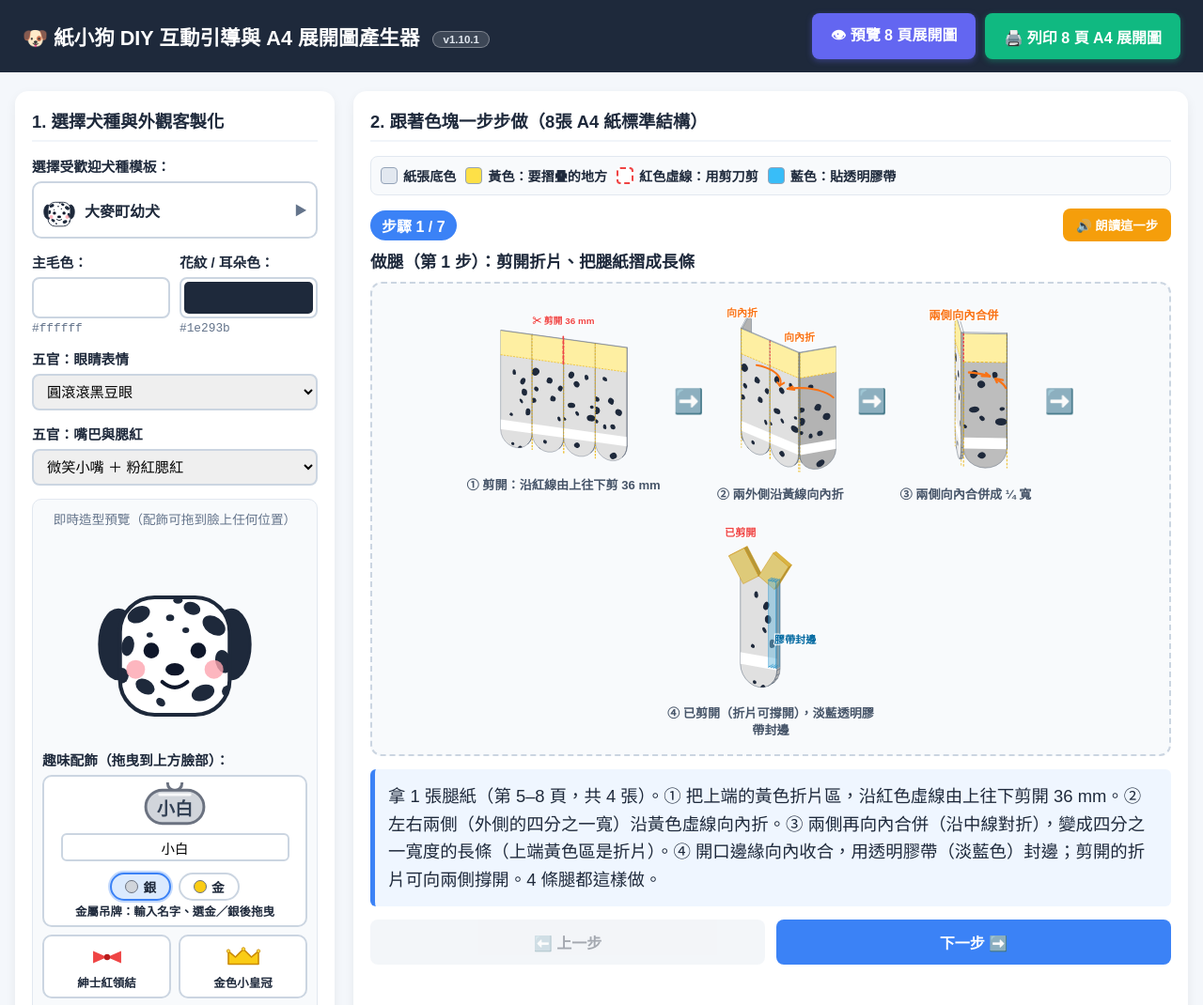
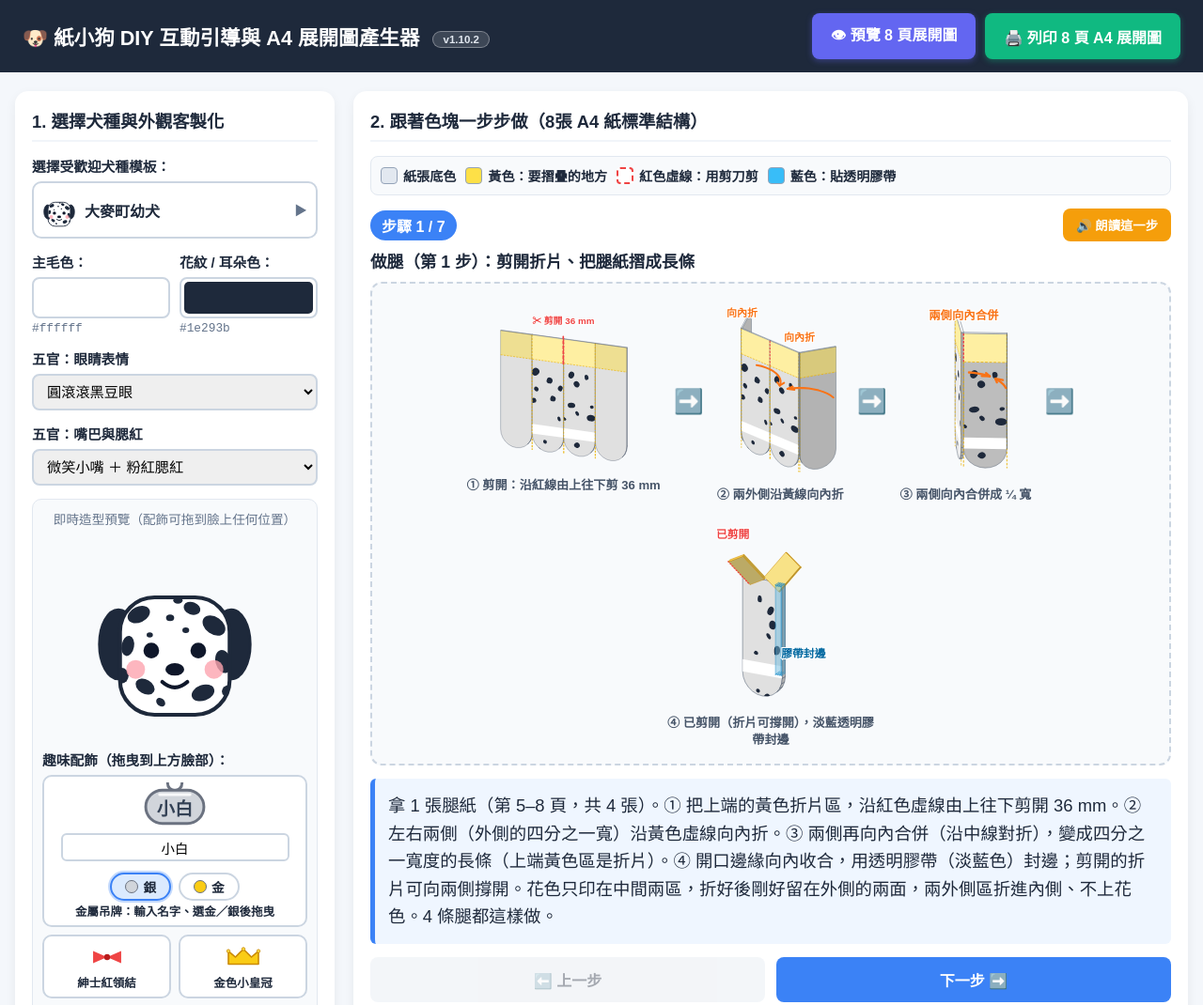
Before and after one commit to valzyca/paper-dog-diy, a plain HTML site: page index.html in a window 1280 px wide. Shown: the top 1070 px of the page at 94% size. Drawn offline with Linux system fonts and the light colour scheme.

Commit message:
Update index.html

```diff
--- a/index.html
+++ b/index.html
@@ -1,8 +1,9 @@
 <!DOCTYPE html>
 <!--
   紙小狗 DIY 互動教學與 A4 展開圖產生器
-  目前版本：v1.10.1（2026-11-16）
+  目前版本：v1.10.2（2026-11-16）
   修改記錄（新到舊；每次修改請同步更新此處與下方 APP_VERSION / CHANGELOG）：
+  1.10.2  (2026-11-16)  步驟 1 ④ 依手稿重畫（剪開的折片左右撐開並前後傾斜、左片外緣標示剪開紅點、長條右緣貼細長淡藍膠帶）；腿紙花色只印在中間兩區（折好後留在外側的兩面），兩外側區不上花色並標註「折進內側」
   1.10.1  (2026-11-16)  步驟 1 依手繪圖改為四個分解圖：① 剪開、② 兩外側向內折、③ 兩側向內合併、④ 已剪開並以膠帶封邊（立體圖）；步驟 2 左圖同步沿用完成的長條
   1.10.0  (2026-11-16)  做腿步驟順序調整：第 1 步先剪開折片再對折成長條並以膠帶封口，第 2 步折片攤平成 T 型、藍色區域膠帶貼一圈；膠帶改繪為淡藍半透明、兩端鋸齒切口；列印頁腿紙說明同步修改
   1.9.2  (2026-11-16)  預覽 8 頁展開圖：滑鼠移到哪一頁，就在畫面另一側放大顯示該頁（該頁並加藍框標示）
@@ -433,8 +434,9 @@
   };
 
   // 版本資訊：每次修改請遞增版本號並在 CHANGELOG 最前面新增一筆（同步更新檔案最上方的 HTML 註解）
-  const APP_VERSION = "1.10.1";
+  const APP_VERSION = "1.10.2";
   const CHANGELOG = [
+    { v: "1.10.2", date: "2026-11-16", note: "步驟 1 ④ 依手稿重畫（剪開的折片左右撐開並前後傾斜、左片外緣標示剪開紅點、長條右緣貼細長淡藍膠帶）；腿紙花色只印在中間兩區（折好後留在外側的兩面），兩外側區不上花色並標註「折進內側」" },
     { v: "1.10.1", date: "2026-11-16", note: "步驟 1 依手繪圖改為四個分解圖：① 剪開、② 兩外側向內折、③ 兩側向內合併、④ 已剪開並以膠帶封邊（立體圖）；步驟 2 左圖同步沿用完成的長條" },
     { v: "1.10.0", date: "2026-11-16", note: "做腿步驟順序調整：第 1 步先剪開折片再對折成長條並以膠帶封口，第 2 步折片攤平成 T 型、藍色區域膠帶貼一圈；膠帶改繪為淡藍半透明、兩端鋸齒切口；列印頁腿紙說明同步修改" },
     { v: "1.9.2", date: "2026-11-16", note: "預覽 8 頁展開圖：滑鼠移到哪一頁，就在畫面另一側放大顯示該頁（該頁並加藍框標示）" },
@@ -682,7 +684,8 @@
     if (k === 1) e = dl(0, 0, L, YEL) + dl(q, 0, 36, RED, 1.5) + dl(q, 36, L, YEL);
     if (k === 2) e = dl(q, 0, L, YEL) + dl(0, 0, 36, RED, 1.5) + dl(0, 36, L, YEL);
     if (k === 3) e = dl(0, 0, L, YEL);
-    return legArt(cfg, L, 8 + k) + `<rect x="0" y="0" width="${q}" height="36" fill="#fde047" fill-opacity="0.5"/>`
+    // 花色只印在中間兩區（折好後留在外側的兩面）；外側兩區折進內側，不上花色
+    return ((k === 1 || k === 2) ? legArt(cfg, L, 8 + k) : "") + `<rect x="0" y="0" width="${q}" height="36" fill="#fde047" fill-opacity="0.5"/>`
       + `<line x1="0" y1="36" x2="${q}" y2="36" stroke="${YEL}" stroke-width="0.9" stroke-dasharray="3,1.8"/>` + e;
   }
   function arcArrow(S, pts, color) {
@@ -723,28 +726,34 @@
     }
     return S.svg(mode === "flat" ? 170 : 190);
   }
-  // 腿條：剪開折片、對折兩次後的長條；splay＝折片向兩側撐開的角度；右側開口邊緣貼淡藍透明膠帶
+  // 腿條（手繪第 ④ 圖）：折好的長條；上端剪開的兩片折片向左右撐開（左片向前斜、右片向後斜），
+  // 左片外緣＝剪開處（紅點）；長條右側邊緣貼一條淡藍透明膠帶（上下兩端鋸齒）
   function sceneLegStrip(cfg, splay, labels) {
-    const d = dims(cfg), L = d.legLen, q = d.q, r = d.r, S = makeScene(-30, 18), top = L - 36;
-    const th = (splay || 0) * Math.PI / 180, c = Math.cos(th), s = Math.sin(th);
+    const d = dims(cfg), L = d.legLen, q = d.q, r = d.r, S = makeScene(-28, 20), top = L - 36;
+    const th = (splay || 0) * Math.PI / 180, bt = (splay ? 26 : 0) * Math.PI / 180;
+    const cz = Math.cos(th), sz = Math.sin(th), cx = Math.cos(bt), sx = Math.sin(bt);
     S.prism(stripPoly(q, top), {
       depth: 7, fill: cfg.fur, H: top,
       decal: `<svg x="0" y="0" width="${q}" height="${top}" viewBox="0 36 ${q} ${top}" overflow="hidden">${legArt(cfg, L, 8)}</svg>`
     });
-    // 兩片折片（各半條寬、36 mm 長、兩層）：以切口底部為軸向外撐開
-    const flap = (left) => ({
-      poly: left ? rectPoly(-r, 0, r, 36) : rectPoly(0, 0, r, 36),
-      fr: left ? { o: [r, top, 0], ux: [c, s, 0], uy: [-s, c, 0] } : { o: [r, top, 0], ux: [c, -s, 0], uy: [s, c, 0] }
-    });
-    [flap(true), flap(false)].forEach(f => S.prism(f.poly, { depth: 7, fill: "#fde68a", stroke: "#ca8a04", sw: 0.5, frame: f.fr, edgeFill: () => "#fcd34d" }));
-    S.prism(jaggedTape(10, top - d.r - 4, true), Object.assign({ depth: 8.4, frame: { o: [q - 11, d.r + 2, -0.7], ux: [1, 0, 0], uy: [0, 1, 0] }, sw: 0.4 }, TAPE));
+    // 折片：以切口底部（長條上緣中央）為軸；先在平面內向外撐開 splay，再前後傾斜 ±bt
+    const Rx = (v, sg) => [v[0], v[1] * cx - sg * v[2] * sx, sg * v[1] * sx + v[2] * cx];
+    const flap = (left) => {
+      const ux0 = left ? [cz, sz, 0] : [cz, -sz, 0], uy0 = left ? [-sz, cz, 0] : [sz, cz, 0], sg = left ? 1 : -1;
+      return { poly: left ? rectPoly(-r, 0, r, 36) : rectPoly(0, 0, r, 36), fr: { o: [r, top, 0], ux: Rx(ux0, sg), uy: Rx(uy0, sg) } };
+    };
+    const dots = `<line x1="0" y1="0" x2="0" y2="36" stroke="${RED}" stroke-width="2.4" stroke-dasharray="0.1,3.2" stroke-linecap="round"/>`;
+    [flap(true), flap(false)].forEach((f, i) => S.prism(f.poly, {
+      depth: 3, fill: "#fde68a", stroke: "#ca8a04", sw: 0.5, frame: f.fr, edgeFill: () => "#fcd34d",
+      H: 36, dorg: [-r, 36], decal: i === 0 && labels ? dots : ""
+    }));
+    S.prism(jaggedTape(7, top - d.r - 6, true), Object.assign({ depth: 8.4, frame: { o: [q - 8, d.r + 3, -0.7], ux: [1, 0, 0], uy: [0, 1, 0] }, sw: 0.4 }, TAPE));
     if (labels) {
-      S.text([-2, L + 6, 3.5], "已剪開", 12, RED);
-      S.text([q + 22, L * 0.35, 3.5], "膠帶封邊", 12, "#0369a1");
-    }
-    return S.svg(190);
-  }
-
+      S.text([-14, L + 4, 3.5], "已剪開", 12, RED);
+      S.text([q + 24, L * 0.3, 3.5], "膠帶封邊", 12, "#0369a1");
+    }
+    return S.svg(200);
+  }
   // 腿：黃色折片左右攤平成 T 型；藍色區域（腳掌上方）用膠帶貼一圈
   function sceneLegT(cfg) {
     const d = dims(cfg), S = makeScene(-32, 20);
@@ -845,7 +854,7 @@
   const STEPS = [
     {
       title: "做腿（第 1 步）：剪開折片、把腿紙摺成長條",
-      text: "拿 1 張腿紙（第 5–8 頁，共 4 張）。① 把上端的黃色折片區，沿紅色虛線由上往下剪開 36 mm。② 左右兩側（外側的四分之一寬）沿黃色虛線向內折。③ 兩側再向內合併（沿中線對折），變成四分之一寬度的長條（上端黃色區是折片）。④ 開口邊緣向內收合，用透明膠帶（淡藍色）封邊；剪開的折片可向兩側撐開。4 條腿都這樣做。",
+      text: "拿 1 張腿紙（第 5–8 頁，共 4 張）。① 把上端的黃色折片區，沿紅色虛線由上往下剪開 36 mm。② 左右兩側（外側的四分之一寬）沿黃色虛線向內折。③ 兩側再向內合併（沿中線對折），變成四分之一寬度的長條（上端黃色區是折片）。④ 開口邊緣向內收合，用透明膠帶（淡藍色）封邊；剪開的折片可向兩側撐開。花色只印在中間兩區，折好後剛好留在外側的兩面，兩外側區折進內側、不上花色。4 條腿都這樣做。",
       render: (cfg) => flow(
         fig(sceneLegPaper(cfg, "flat"), "① 剪開：沿紅線由上往下剪 36 mm"), ARROW,
         fig(sceneLegPaper(cfg, "fold"), "② 兩外側沿黃線向內折"), ARROW,
@@ -1263,11 +1272,15 @@
     d += " Z";
     const flapH = 36;
     let art = "";
-    for (let k = 0; k < 4; k++) art += `<g transform="translate(${x0 + q * k},${y0})">${legArt(cfg, L, i * 8 + k)}</g>`;
+    for (let k = 1; k <= 2; k++) art += `<g transform="translate(${x0 + q * k},${y0})">${legArt(cfg, L, i * 8 + k)}</g>`;
     return `
       <path d="${d}" fill="${cfg.fur}" stroke="#000" stroke-width="0.6" stroke-linejoin="round"/>
       ${art}
       <path d="${d}" fill="none" stroke="#000" stroke-width="0.6" stroke-linejoin="round"/>
+      <text x="${x0 + q * 0.5}" y="${y0 + L * 0.45}" text-anchor="middle" font-size="3.2" fill="${ink}" paint-order="stroke" stroke="${cfg.fur}" stroke-width="1.4">折進內側</text>
+      <text x="${x0 + q * 0.5}" y="${y0 + L * 0.45 + 4.5}" text-anchor="middle" font-size="3.2" fill="${ink}" paint-order="stroke" stroke="${cfg.fur}" stroke-width="1.4">不上花色</text>
+      <text x="${x0 + q * 3.5}" y="${y0 + L * 0.45}" text-anchor="middle" font-size="3.2" fill="${ink}" paint-order="stroke" stroke="${cfg.fur}" stroke-width="1.4">折進內側</text>
+      <text x="${x0 + q * 3.5}" y="${y0 + L * 0.45 + 4.5}" text-anchor="middle" font-size="3.2" fill="${ink}" paint-order="stroke" stroke="${cfg.fur}" stroke-width="1.4">不上花色</text>
       <rect x="${x0}" y="${y0}" width="${W}" height="${flapH}" fill="#fde047" fill-opacity="0.45"/>
       ${dash(x0 + q, y0, x0 + q, yb - r, YEL)}
       ${dash(x0 + q * 3, y0, x0 + q * 3, yb - r, YEL)}
@@ -1280,7 +1293,7 @@
       <rect x="${x0}" y="${yb - r - 14}" width="${W}" height="12" fill="${BLUE}" fill-opacity="0.5"/>
       <text x="105" y="${yb - r - 5.5}" text-anchor="middle" font-size="3.6" font-weight="bold" fill="#0c4a6e">藍色：膠帶貼一圈（腳掌）</text>
       <text x="105" y="${y0 + L / 2 + 2}" text-anchor="middle" font-size="6" font-weight="bold" fill="${ink}" paint-order="stroke" stroke="${cfg.fur}" stroke-width="2">第 ${i} 條腿</text>
-      <text x="105" y="${y0 + L / 2 + 9}" text-anchor="middle" font-size="3.4" fill="${ink}" paint-order="stroke" stroke="${cfg.fur}" stroke-width="1.6">先沿紅線剪開折片，再沿黃色虛線對折兩次、貼膠帶封口</text>`;
+      <text x="105" y="${y0 + L / 2 + 9}" text-anchor="middle" font-size="3.4" fill="${ink}" paint-order="stroke" stroke="${cfg.fur}" stroke-width="1.6">先沿紅線剪開折片，再沿黃色虛線對折兩次、貼膠帶封口（花色只印在中間兩區）</text>`;
   }
 
   function buildPrintPages(cfg) {
```
